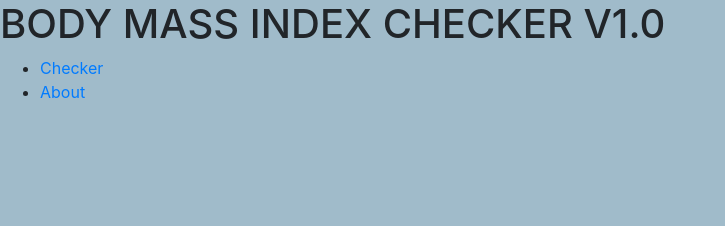
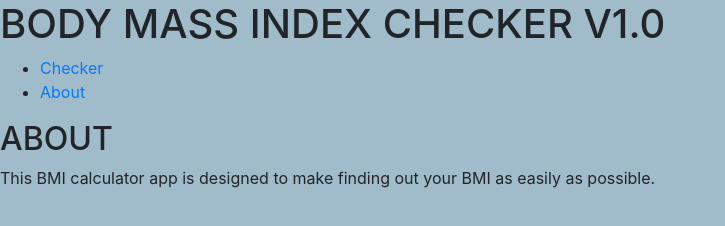
Before and after one commit to NyHagan/BMIproject, a plain HTML site: page page2.html in a window 1280 px wide. Shown: the whole page, without its empty margins (0-725 px from the left). Drawn offline with nearby package versions, Linux system fonts and the light colour scheme.

Commit message:
add paragraph to about page

```diff
--- a/page2.html
+++ b/page2.html
@@ -25,3 +25,10 @@
             </ul>
         </div>
     </nav>
+
+    <div>
+        <h2>ABOUT</h2>
+        <p>
+            This BMI calculator app is designed to make finding out your BMI as easily as possible.
+        </p>
+    </div>
```
